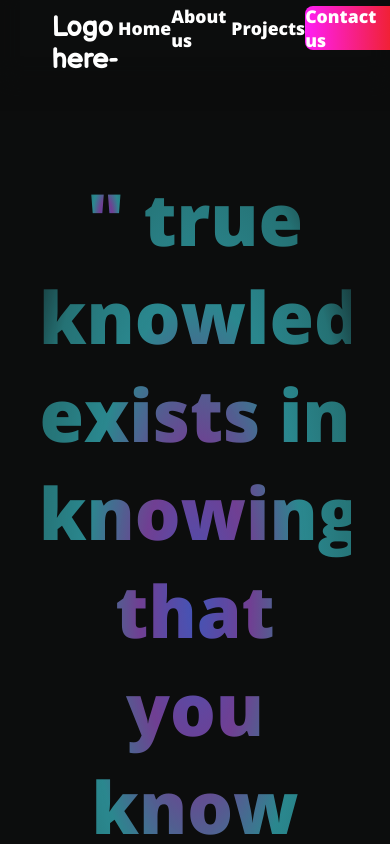
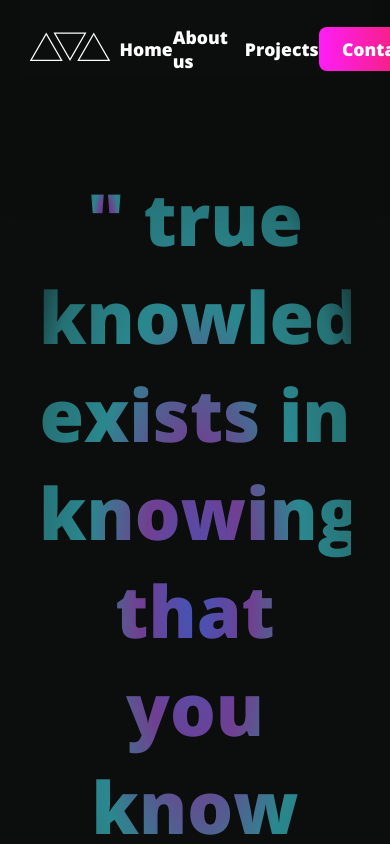
Before and after one commit to MarcoMattiuz/ML_Portfolio, a plain HTML site: page index.html in a window 390 px wide. Shown: the top 844 px of the page. Drawn offline with nearby package versions, Linux system fonts and the light colour scheme.

Commit message:
added navbar almost complete,remains make it responsive

```diff
--- a/index.html
+++ b/index.html
@@ -11,20 +11,24 @@
     <div class="container">
       <section class="section">
         <header class="header">
-          <div class="logo-container">
-            <h2 class="logo-placeHolder">-Logo here-</h2>
-          </div>
 
           <nav class="nav-bar">
+
+            <div class="logo-container">
+              <img src="images/logoML_site copy.png" alt="image logo" class="logo">
+            </div>
+
             <div class="links-container">
               <a href="#" class="links" id="home"><p>Home</p></a>
               <a href="#" class="links" id="bout"><p>About us</p></a>
               <a href="#" class="links" id="projects"><p>Projects</p></a>
+
+              <div class="contact-button">
+                <a href="#" id="contact"><p>Contact us</p></a>
+              </div>
+
             </div>
 
-            <div class="contact-button">
-              <a href="#" id="contact"><p>Contact us</p></a>
-            </div>
           </nav>
         </header>
 
--- a/styles_SCSS/_logo.scss
+++ /dev/null
@@ -1,10 +0,0 @@
-.logo-container {
-    display: flex;
-    align-items: center;
-    justify-content: center;
-
-    position: relative;
-    width: 10em;
-    height: 100%;
-    margin-left: 2em;
-}
--- a/styles_SCSS/_navbar.scss
+++ b/styles_SCSS/_navbar.scss
@@ -1,42 +1,38 @@
 .header {
-    @include flex-spaceBetwen;
-
+    padding-top: 2.5vh;
     position: fixed;
     width: 90%;
     height: 3.5em;
     top: 0;
-    z-index: 2;
-    box-shadow: 0px 5px 20px 20px $background-black;
+    z-index: 20000;
+    box-shadow: 0px 5px 100px 20px $background-black;
 
     background-color: $background-black;
 
     .nav-bar {
         @include flex-spaceBetwen;
-
         position: relative;
-        margin-right: 1em;
-        width: 80%;
+        width: 100%;
         height: 100%;
-
+        .logo{
+            width:100px;
+            height: 50px;
+        }
         .links-container {
             display: flex;
             align-items: center;
-
-            margin: 0 auto;
-            width: 20em;
+            justify-content: end;
+            width: 35em;
             height: 100%;
-
             .links {
                 margin: 0 auto;
-            }
+           }
         }
 
         .contact-button {
             @include flex-center;
-
             width: 10em;
             height: 80%;
-
             border-radius: 0.5rem;
             background: linear-gradient(90deg, #ff1ef6 0 30%, #ef2121 30 70%, #fff500 70 100%);
         }
--- a/styles_SCSS/main.scss
+++ b/styles_SCSS/main.scss
@@ -1,10 +1,16 @@
 @import "./variables";
 @import "./mixins-functions";
+@import "./navbar";
 @import "./logo";
-@import "./navbar";
+
 // // // // // // // // //
+
 a {
     text-decoration: none;
+}
+* {
+    margin: 0;
+    padding: 0;
 }
 
 h2 {
```
Also changed, not shown: images/logoML_site copy.png (added), images/logoML_site.png (added), src_CSS/main.css, 2 other files.
